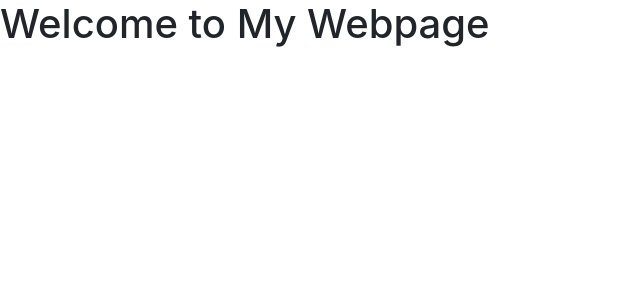
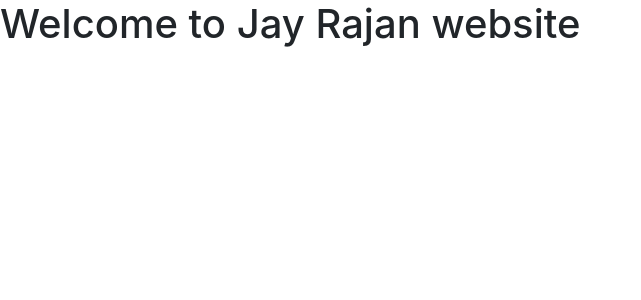
Before and after one commit to jayrajan/web_portfolio, a Flask app: page / in a window 1280 px wide. Shown: the top 300 px of the page, without its empty margins (0-641 px from the left). Run offline with Flask 2, Linux system fonts and the light colour scheme.

Commit message:
feat: calling variables in template

```diff
--- a/templates/home.html
+++ b/templates/home.html
@@ -1,7 +1,7 @@
 <html lang="en" dir='ltr'>
     <head>
         <meta charset="utf-8">
-        <title>JR Home Page</title>
+        <title>{{title}} Page</title>
         <!-- Bootstrap CSS, JS, and jQuery -->
         <!-- STEP 1: INSERT THE BOOTSTRAP 4 LINKS HERE -->
         <link rel="stylesheet" href="https://cdn.jsdelivr.net/npm/bootstrap@4.5.3/dist/css/bootstrap.min.css" integrity="sha384-TX8t27EcRE3e/ihU7zmQxVncDAy5uIKz4rEkgIXeMed4M0jlfIDPvg6uqKI2xXr2" crossorigin="anonymous">
@@ -12,7 +12,7 @@
     </head>
 
     <body>
-        <h1>Welcome to My Webpage</h1>
+        <h1>Welcome to {{ name }} website</h1>
 
     </body>
 
```
